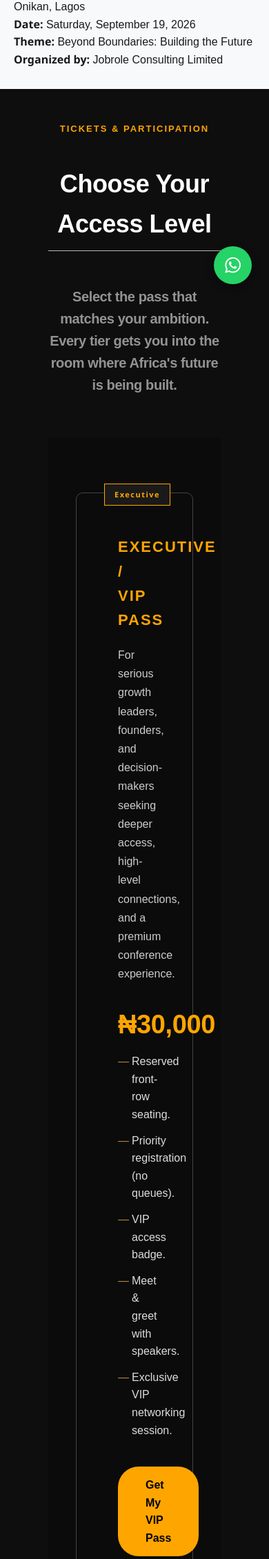
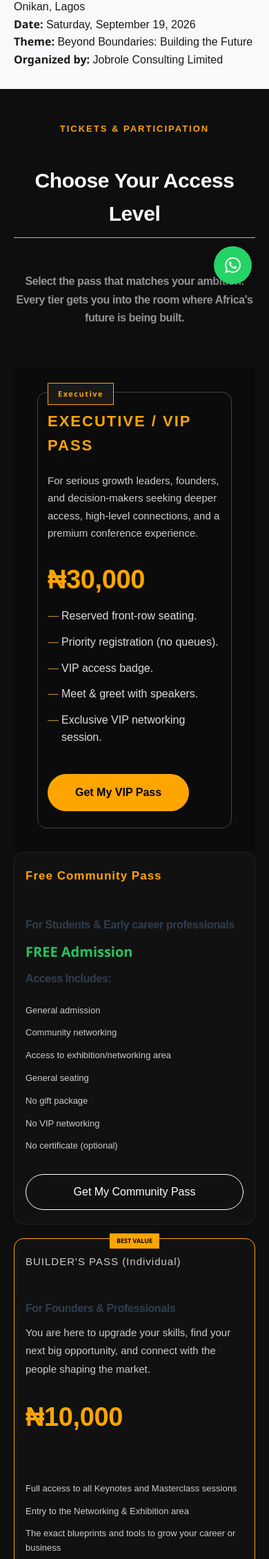
Before and after one commit to Aledoy-Developers/jobrole, a PHP site: page /register.php in a window 390 px wide. Shown: the part 407-2667 px from the top of the page at 69% size. Run offline with PHP 8.4, Linux system fonts and the light colour scheme; some web fonts are replaced.

Commit message:
changes to ticketting

```diff
--- a/style.css
+++ b/style.css
@@ -73,6 +73,7 @@ h2 {
 }
 
 .pitch-wrapper {
+    width: 100%;
     max-width: 900px;
     margin: 0 auto;
     border: 1px solid #444;
@@ -80,6 +81,11 @@ h2 {
     border-radius: 10px;
     position: relative;
     background: transparent;
+    box-sizing: border-box;
+}
+
+.pitch-content {
+    width: 100%;
 }
 
 .pitch-badge {
@@ -109,6 +115,7 @@ h2 {
     font-weight: 700;
     font-size: 36px;
     margin-bottom: 25px;
+    line-height: 1.1;
 }
 
 .pitch-description {
@@ -117,7 +124,7 @@ h2 {
     line-height: 1.7;
     color: #ccc;
     margin-bottom: 30px;
-    max-width: 700px;
+    max-width: 100%;
 }
 
 .pitch-price {
@@ -536,7 +543,6 @@ nav ul li:last-child {
 
 .tickets-row {
   display: flex;
-  /* gap: 25px; */
   justify-content: center;
   align-items: stretch;
   flex-wrap: nowrap;
@@ -556,6 +562,12 @@ nav ul li:last-child {
   transition: 0.3s ease;
 }
 
+.ticket-card p {
+  color: #ccc;
+  margin-bottom: 16px;
+  line-height: 1.75;
+}
+
 .ticket-card ul {
   list-style: none;
   padding: 0;
@@ -570,7 +582,6 @@ nav ul li:last-child {
 
 .tier-label {
   font-size: 17px;
-  /* text-transform: lowercase !important; */
   letter-spacing: 1px;
   color: #ffa500;
 }
@@ -578,8 +589,7 @@ nav ul li:last-child {
 .ticket-price {
   font-size: 38px;
   font-weight: 700;
-  color: #FFA500
-;
+  color: #FFA500;
   margin: 10px 0;
 }
 
@@ -592,14 +602,19 @@ nav ul li:last-child {
   margin-bottom: 10px;
 }
 
+.btn-outline-ticket,
+.btn-gold-ticket {
+  border-radius: 30px;
+  margin-top: auto;
+  padding: 12px;
+  text-align: center;
+  text-decoration: none;
+}
+
 .btn-outline-ticket {
   border: 1px solid #fff;
   color: #fff;
-  padding: 12px;
-  border-radius: 30px;
-  text-align: center;
-  text-decoration: none;
-  margin-top: auto;
+  background: transparent;
 }
 
 .btn-outline-ticket:hover {
@@ -610,11 +625,6 @@ nav ul li:last-child {
 .btn-gold-ticket {
   background: #FFA500;
   color: #000;
-  padding: 12px;
-  text-align: center;
-  border-radius: 30px;
-  text-decoration: none;
-  margin-top: auto;
   font-weight: 600;
 }
 
@@ -643,7 +653,6 @@ nav ul li:last-child {
   padding: 4px 10px;
   font-size: 11px;
 }
-
 
 .price-wrapper {
     margin-bottom: 10px;
@@ -796,13 +805,119 @@ nav ul li:last-child {
 
 
 @media (max-width: 992px) {
+  .nfc-pitch-section {
+    padding: 56px 20px;
+  }
+
+  .pitch-wrapper {
+    padding: 42px 22px;
+    border-radius: 14px;
+  }
+
+  .pitch-tagline {
+    font-size: 30px;
+  }
+
+  .pitch-description {
+    margin-bottom: 24px;
+  }
+
+  .tickets-section {
+    padding: 48px 20px;
+  }
+
   .tickets-row {
     flex-wrap: wrap;
     justify-content: center;
+    gap: 20px;
   }
 
   .ticket-card {
     max-width: 320px;
+    padding: 28px 20px;
+  }
+
+  .ticket-card ul {
+    margin: 18px 0;
+  }
+
+  .ticket-card ul li {
+    font-size: 14px;
+  }
+}
+
+@media (max-width: 768px) {
+  .nfc-pitch-section {
+    padding: 46px 16px;
+  }
+
+  .pitch-wrapper {
+    padding: 30px 16px;
+  }
+
+  .pitch-badge {
+    left: 16px;
+  }
+
+  .pitch-tagline {
+    font-size: 26px;
+  }
+
+  .pitch-description,
+  .ticket-card p {
+    font-size: 15px;
+  }
+
+  .ticket-card {
+    padding: 24px 16px;
+    max-width: 100%;
+  }
+
+  .btn-outline-ticket,
+  .btn-gold-ticket {
+    padding: 12px 16px;
+  }
+}
+
+@media (max-width: 576px) {
+  .nfc-pitch-section {
+    padding: 34px 14px;
+  }
+
+  .pitch-wrapper {
+    padding: 24px 14px;
+  }
+
+  .pitch-badge {
+    left: 14px;
+  }
+
+  .pitch-tagline {
+    font-size: 22px;
+  }
+
+  .section-title {
+    font-size: 30px;
+  }
+
+  .section-subtitle {
+    font-size: 16px;
+    line-height: 1.65;
+  }
+
+  .ticket-card {
+    border-radius: 14px;
+    padding: 20px 16px;
+  }
+
+  .ticket-card ul li {
+    font-size: 13px;
+  }
+
+  .badge-top {
+    top: -8px;
+    font-size: 9px;
+    padding: 4px 10px;
   }
 }
 
--- a/ticket.php
+++ b/ticket.php
@@ -1,4 +1,8 @@
 <section class="tickets-section py-5">
+
+
+
+
   <div class="">
 
     <div class="tickets-header text-center mb-5">
@@ -22,7 +26,7 @@
 
                 <h3 class="pitch-label">Executive / VIP Pass</h3>
 
-                <!-- <h2 class="pitch-tagline">“The Stage is Awarded, Not Sold”</h2> -->
+
 
                 <p class="pitch-description">
                     For serious growth leaders, founders, and decision-makers seeking deeper access, high-level connections, and a premium conference experience.
@@ -30,9 +34,7 @@
 
                 <h3 class="ticket-price">₦30,000</h3>
 
-                <!-- <div class="pitch-status">
-                    APPLICATIONS OPEN — [Closes June 12, 2026]
-                </div> -->
+
 
                 <ul class="pitch-details">
                     <li>Reserved front-row seating.</li>
@@ -59,44 +61,49 @@
 
       <!-- CARD 1 -->
       <div class="ticket-card">
-        <h1 class="tier-label">BUILDER'S PASS (Individual)</h1> <br>
-        <h4 class="ticket-tagline">For Founders & Professionals</h4>
-        <p>
-          You are here to upgrade your skills, find your next big opportunity, and connect with the people shaping the market.
-        </p>
-        <h3 class="ticket-price">₦10,000</h3>
+        <h1 class="tier-label">Free Community Pass </h1> <br>
+        <h4 class="ticket-tagline">For Students & Early career professionals</h4>
 
+        <div class="pitch-price">
+                    FREE  Admission
+                </div>
+
+       <h4>Access Includes:</h4>
         <ul>
-          <li>Full access to all Keynotes and Masterclass sessions</li>
-          <li>Entry to the Networking & Exhibition area</li>
-          <li>The exact blueprints and tools to grow your career or business</li>
+          <li>General admission</li>
+          <li>Community networking</li>
+          <li>Access to exhibition/networking area</li>
+          <li>General seating</li>
+          <li>No gift package </li>
+          <li>No VIP networking</li>
+          <li>No certificate (optional)</li>
+
         </ul>
-        <a href="register-form?cat=<?php echo base64_encode('BUILDERS PASS'); ?>&no_att=<?php echo base64_encode(1); ?>" class="btn-outline-ticket">Get My Builder's Pass</a>
+        <a href="register-form?cat=<?php echo base64_encode('BUILDERS PASS'); ?>&no_att=<?php echo base64_encode(1); ?>" class="btn-outline-ticket">Get My Community Pass</a>
       </div>
 
       <!-- CARD 2 FEATURED -->
       <div class="ticket-card featured">
         <div class="badge-top">BEST VALUE</div>
-        <p class="tier-label">STRATEGY SQUAD: SME  (Team of 3)</p> <br>
-        <h4 class="ticket-tagline">For Small Business Owners & Core Startup Teams</h4>
+        <p class="tier-label">BUILDER'S PASS (Individual)</p> <br>
+        <h4 class="ticket-tagline">For Founders & Professionals</h4>
         <p>
-          Growth is a team sport. Bring your co-founders or core team members so you can learn together and execute faster.
+          You are here to upgrade your skills, find your next big opportunity, and connect with the people shaping the market.
         </p>
          <div class="price-wrapper">
-        <span class="current-price">₦25,000</span>
-        <span class="old-price">₦30,000</span>
+        <h3 class="ticket-price">₦10,000</h3>
     </div>
 
     <div class="savings-badge">
-        You save ₦5,000 — 16.6% off
+        <!-- You save ₦5,000 — 16.6% off -->
     </div>
 
-        <ul>
-          <li>3 Builder's Passes (one per team member)</li>
-          <li>Priority Access — skip the regular registration queue</li>
-          <li>Full access to all sessions, networking, and exhibition areas</li>
+         <ul>
+          <li>Full access to all Keynotes and Masterclass sessions</li>
+          <li>Entry to the Networking & Exhibition area</li>
+          <li>The exact blueprints and tools to grow your career or business</li>
         </ul>
-        <a href="register-form?cat=<?php echo base64_encode('STRATEGY SQUAD: SME'); ?>&no_att=<?php echo base64_encode(3); ?>" class="btn-gold-ticket">Get Squad Pass</a>
+        <a href="register-form?cat=<?php echo base64_encode('BUILDERS PASS'); ?>&no_att=<?php echo base64_encode(1); ?>" class="btn-gold-ticket">Get My Builder's Pass</a>
       </div>
 
       <!-- CARD 3 -->
@@ -123,22 +130,7 @@
         <a href="register-form?cat=<?php echo base64_encode('STRATEGY SQUAD: CORPORATE'); ?>&no_att=<?php echo base64_encode(5); ?>" class="btn-outline-ticket"> Register My Team</a>
       </div>
 
-      <!-- CARD 4 -->
-      <!-- <div class="ticket-card">
-        <div class="badge-outline">APPLICATION ONLY</div>
-        <p class="tier-label">THE PITCH SHOWCASE</p> <br>
-        <h4 class="ticket-tagline">The Stage is Awarded, Not Sold</h4>
-        <p class="ticket-subtitle">This is not a ticket — it is a launchpad. We are looking for the boldest innovations solving critical African challenges. Selected founders will present live to a jury of VCs, Operators, and Ecosystem Leaders.</p>
 
-        <h3 class="ticket-price free">FREE</h3>
-        <p>Application only. No payment required.</p>
-        <ul>
-          <li>Selection is strict and merit-based. Ticket holders get no advantage.</li>
-          <li>Goal: Secure the capital and partners to build your future.</li>
-
-        </ul>
-        <a href="#" class="btn-outline-ticket">Notify Me When Applications Open </a>
-      </div> -->
 
     </div>
   </div>
```
